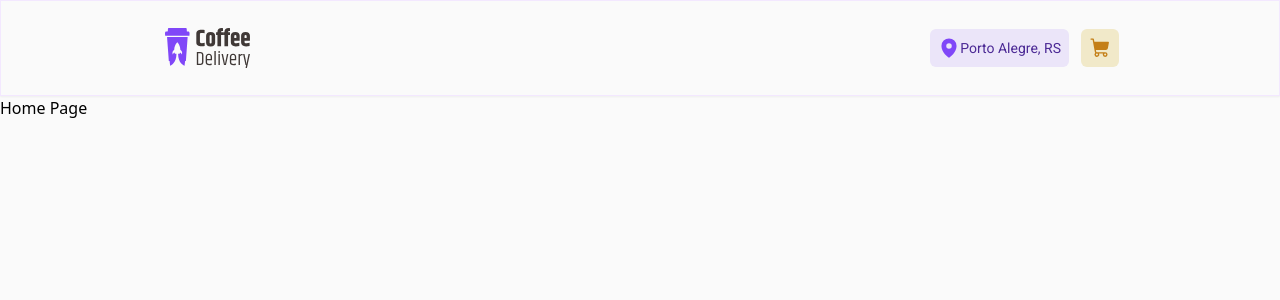
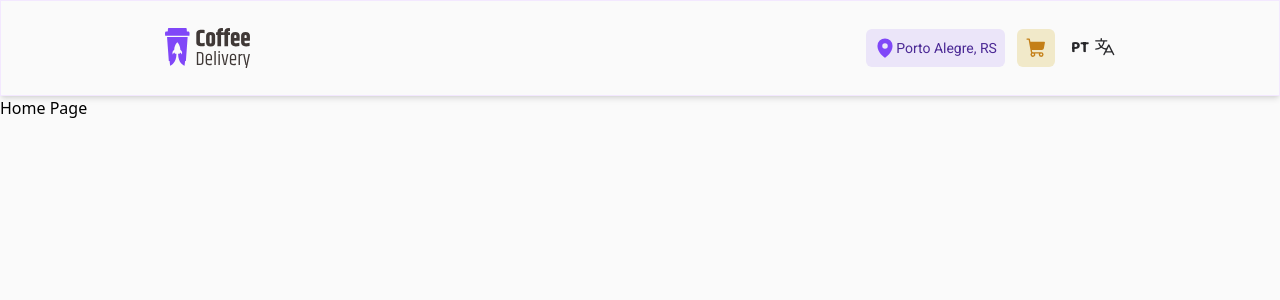
Before and after one commit to eddyyxxyy/coffee-delivery, a React (Vite) app: page / in a window 1280 px wide. Shown: the top 300 px of the page. Built offline with nearby package versions, Linux system fonts and the light colour scheme.

Commit message:
feat(components): :sparkles: adds translation "changeLang" and Header dropdown and its toggle

```diff
--- a/public/locales/en/translation.json
+++ b/public/locales/en/translation.json
@@ -1,4 +1,5 @@
 {
   "homeTitle": "Coffee Delivery - Special and Unique | eddyyxxyy",
-  "homeMetaDesc": "Discover Coffee Delivery, our fictitious coffee platform! Get to know our coffees and fall in love with our selection. Try buying coffee with us!"
+  "homeMetaDesc": "Discover Coffee Delivery, our fictitious coffee platform! Get to know our coffees and fall in love with our selection. Try buying coffee with us!",
+  "changeLang": "Mudar o idioma do aplicativo para português"
 }
--- a/public/locales/pt/translation.json
+++ b/public/locales/pt/translation.json
@@ -1,4 +1,5 @@
 {
   "homeTitle": "Coffee Delivery - Especial e Único | eddyyxxyy",
-  "homeMetaDesc": "Descubra o Coffee Delivery, nossa plataforma fictícia de café! Conheça nossos cafés e se apaixone pela nossa seleção. Experimente comprar café conosco!"
+  "homeMetaDesc": "Descubra o Coffee Delivery, nossa plataforma fictícia de café! Conheça nossos cafés e se apaixone pela nossa seleção. Experimente comprar café conosco!",
+  "changeLang": "Change app's language to english"
 }
--- a/src/components/Header/index.tsx
+++ b/src/components/Header/index.tsx
@@ -1,5 +1,5 @@
 /* eslint-disable @typescript-eslint/no-unused-vars */
-import { List, MapPin, ShoppingCart } from "@phosphor-icons/react";
+import { List, MapPin, ShoppingCart, Translate } from "@phosphor-icons/react";
 import { useState } from "react";
 import { useTranslation } from "react-i18next";
 
@@ -8,9 +8,7 @@ import Logo from "../../assets/logo.svg";
 export function Header() {
   const { t, i18n } = useTranslation();
   const [lang, setLang] = useState<string>(i18n.language);
-
-  const userLocale = navigator.language;
-  console.log(userLocale);
+  const [isDropdownVisible, setIsDropdownVisible] = useState<boolean>(false);
 
   const changeLanguage = (): void => {
     const switchedLang = lang === "pt" ? "en" : "pt";
@@ -20,21 +18,26 @@ export function Header() {
       .catch((error) => console.log(error));
   };
 
+  const toggleDropdown = (): void => {
+    setIsDropdownVisible(!isDropdownVisible);
+  };
+
   return (
-    <header className="flex h-16 max-h-24 items-center justify-between border border-purple-100 p-4 shadow-sm lg:h-28 lg:px-40 lg:py-8">
+    <header className="z-20 flex h-16 max-h-24 items-center justify-between border border-purple-100 p-4 shadow-md md:h-20 md:px-24 md:py-4 lg:h-28 lg:px-40 lg:py-8">
       <a
         href="/"
-        className="flex h-10 items-center rounded-lg p-1 outline-none focus:ring-2 focus:ring-product-purple lg:h-12"
+        className="flex h-10 items-center rounded-lg p-1 outline-none focus:ring-2 focus:ring-product-purple md:h-12"
       >
-        <img src={Logo} className="h-8 lg:h-10" alt="Coffee Delivery logo" />
+        <img src={Logo} className="h-8 md:h-10" alt="Coffee Delivery logo" />
       </a>
       <button
         type="button"
+        onClick={toggleDropdown}
         className="rounded-md outline-none transition-all hover:rotate-90 hover:bg-product-purple-light hover:text-product-purple focus:rotate-90 focus:bg-product-purple-light focus:text-product-purple focus:ring-2 focus:ring-product-purple md:hidden lg:hidden"
       >
         <List size={32} />
       </button>
-      <div className="hidden cursor-default md:flex md:gap-3">
+      <div className="hidden cursor-default md:flex md:items-center md:gap-3">
         <div className="text-text rounded-md bg-product-purple-light p-2 font-sans-r text-sm md:flex md:items-center">
           <MapPin size={22} weight="fill" className="text-product-purple" />
           <span className="text-product-purple-dark">Porto Alegre, RS</span>
@@ -46,8 +49,52 @@ export function Header() {
             className="text-product-yellow-dark"
           />
         </div>
+        <div>
+          <button
+            type="button"
+            onClick={changeLanguage}
+            title={t("changeLang")}
+            className="flex gap-1 rounded-lg p-1 font-sans-b text-base uppercase text-zinc-800 outline-none hover:bg-product-purple-light hover:text-product-purple focus:ring-2 focus:ring-product-purple"
+          >
+            {lang === "pt" ? "en" : "pt"}
+            <Translate size={22} />
+          </button>
+        </div>
       </div>
-      <nav className="top absolute md:hidden"></nav>
+      {isDropdownVisible && (
+        <nav className="animate-downAndFade fixed left-0 top-16 z-10 h-screen w-screen bg-base-bg md:hidden">
+          <div className="flex cursor-default items-center justify-center gap-3 pt-4">
+            <div className="text-text flex items-center rounded-md bg-product-purple-light p-2 font-sans-r text-sm">
+              <MapPin
+                size={22}
+                weight="fill"
+                className="text-product-purple"
+              />
+              <span className="text-product-purple-dark">
+                Porto Alegre, RS
+              </span>
+            </div>
+            <div className="rounded-md bg-product-yellow-light p-2 font-sans-r text-sm md:flex md:items-center">
+              <ShoppingCart
+                size={22}
+                weight="fill"
+                className="text-product-yellow-dark"
+              />
+            </div>
+            <div>
+              <button
+                type="button"
+                onClick={changeLanguage}
+                title={t("changeLang")}
+                className="flex gap-1 rounded-lg p-1 font-sans-b text-base uppercase text-zinc-800 outline-none hover:ring-2 hover:ring-product-purple focus:ring-2 focus:ring-product-purple"
+              >
+                {lang === "pt" ? "en" : "pt"}
+                <Translate size={22} />
+              </button>
+            </div>
+          </div>
+        </nav>
+      )}
     </header>
   );
 }
```
